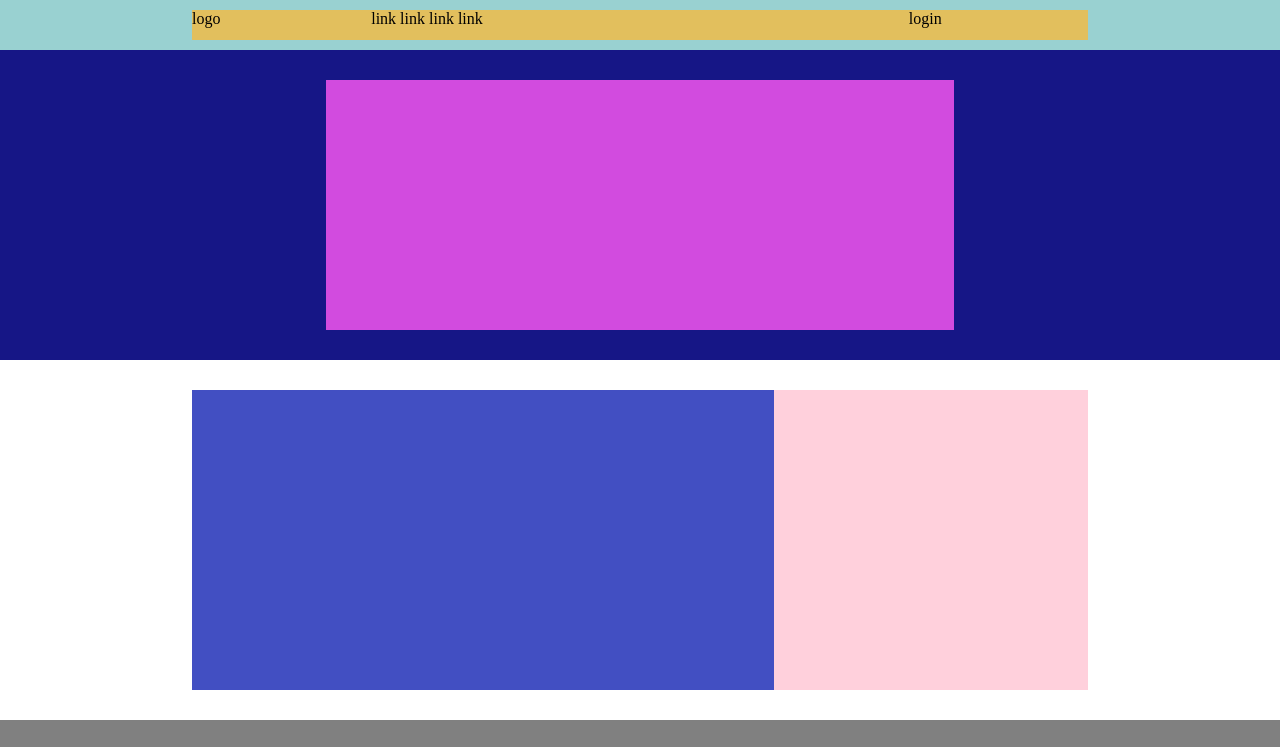
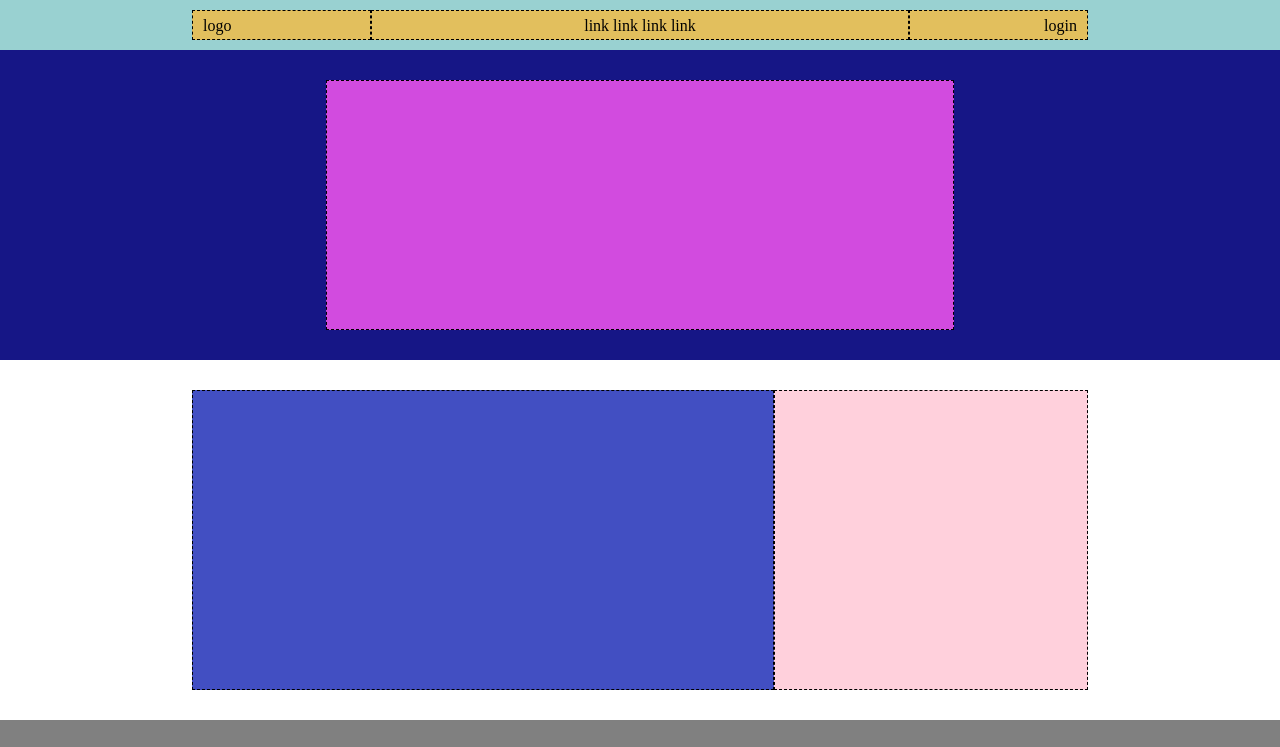
Before and after one commit to S-Lombardi/htmlcss-struttura-discord, a plain HTML site: page index.html in a window 1280 px wide. Shown: the top 747 px of the page. Drawn offline with Linux system fonts and the light colour scheme.

Commit message:
Allineamento testo all'interno dell'header, aggiunta bordi tratteggiati alle colonne e ai pulsanti finali. Tolto bordo tratteggiato al footer

```diff
--- a/css/style.css
+++ b/css/style.css
@@ -33,13 +33,31 @@ header > .container {
     background-color: rgb(226, 191, 93);
 }
 
+header .col-60{
+    text-align: center;
+    line-height: 30px;
+}
+
+header .col-20{
+    line-height: 30px;
+    padding-left: 10px;
+}
+
+header .col-20:last-child{
+    text-align: end;
+    padding-right: 10px;
+}
+
+
 .col-20{
     height: 30px;
     width: 20%;
+    border: 1px dashed black;
 }
 .col-60{
     height: 30px;
     width: 60%;
+    border: 1px dashed black;
 }
 /* FINE HEADER */
 
@@ -52,6 +70,7 @@ header > .container {
     width: 70%;
     height: 250px;
     background-color: rgb(210, 75, 223);
+    border: 1px dashed black;
 }
 /* FINE JUMBOTRON */
 
@@ -65,11 +84,13 @@ header > .container {
     width: 65%;
     height: 300px;
     background-color: rgb(66, 79, 194);
+    border: 1px dashed black;
 }
 .col-35{
     width: 35%;
     height: 300px;
     background-color: rgb(255, 208, 220);
+    border: 1px dashed black;
 }
 /* Seconda riga */
 .invert-order{
@@ -81,6 +102,7 @@ header > .container {
     width: 100%;
     height: 500px;
     background-color: rgb(28, 97, 51);
+    border: 1px dashed black;
 }
 
 /* Quinta riga */
@@ -88,6 +110,7 @@ header > .container {
     width: 40%;
     height: 300px;
     background-color: rgb(211, 132, 15);
+    border: 1px dashed black;
 }
 .col-15{
     width: 15%;
@@ -111,6 +134,7 @@ footer .col-100{
     display: flex;
     align-items: center;
     justify-content: space-between;
+    border: none;
 }
 
 footer .container{
@@ -123,5 +147,6 @@ footer{
 }
 
 footer input{
-    background-color: rgb(211, 132, 15);;
+    background-color: rgb(211, 132, 15);
+    border: 1px dashed black;
 }
```
